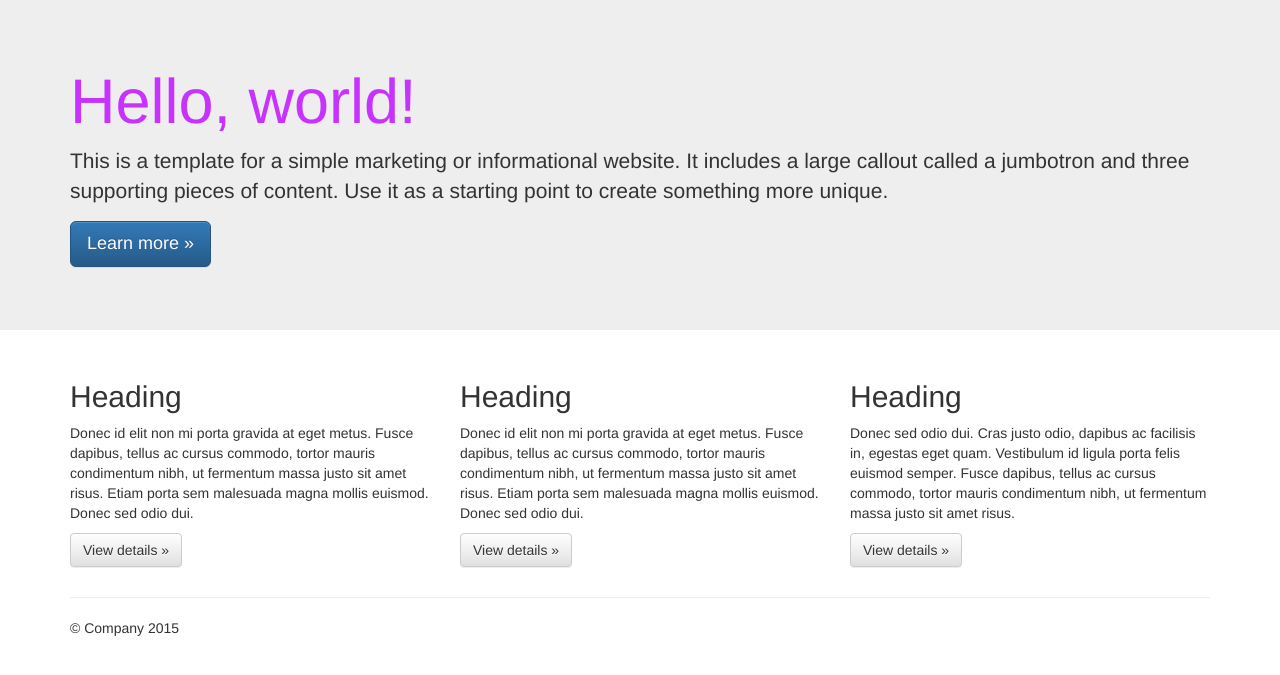
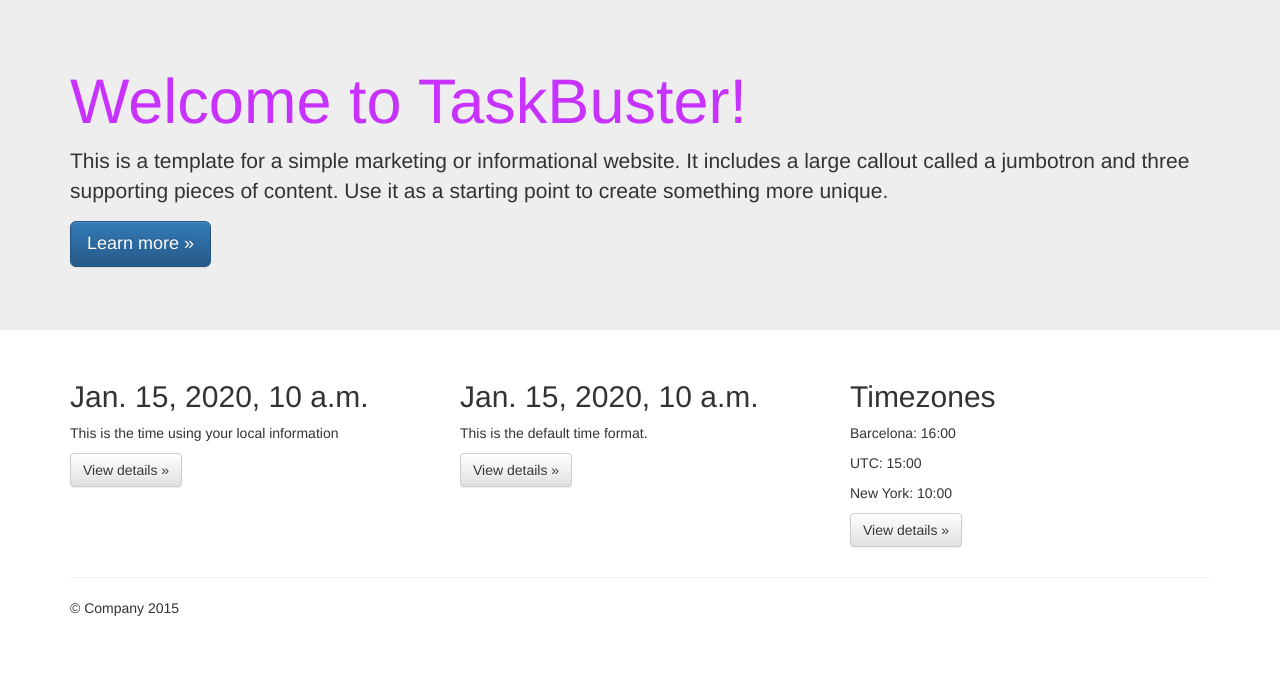
Before and after one commit to caiquepereira/taskbuster, a Django app: template taskbuster/taskbuster/templates/taskbuster/index.html in a window 1280 px wide. Shown: the part 51-726 px from the top of the page. Run offline with Django 3.2, Linux system fonts and the light colour scheme; the template is opened without the code that fills it: most values are stand-ins (such as "Sample title", 1, 10 or a date in 2020); some libraries are stand-ins or nearby versions.

Commit message:
Internationalized and localized bruh

```diff
--- a/requirements/base.txt
+++ b/requirements/base.txt
@@ -1 +1,2 @@
 Django==1.8.2
+pytz==2015.4
--- a/taskbuster/taskbuster/templates/taskbuster/index.html
+++ b/taskbuster/taskbuster/templates/taskbuster/index.html
@@ -1,11 +1,14 @@
 {% extends "base.html" %}
+{% load i18n %}
+{% load l10n %}
+{% load tz %}
 {% block head_title %}TaskBuster Django Tutorial{% endblock %}
 {% block content %}
     <!-- Main jumbotron for a primary marketing message or call to action -->
     <div class="jumbotron">
       <div class="container">
-        <h1>Hello, world!</h1>
-        <p>This is a template for a simple marketing or informational website. It includes a large callout called a jumbotron and three supporting pieces of content. Use it as a starting point to create something more unique.</p>
+        <h1>{% trans "Welcome to TaskBuster!" %}</h1>
+        <p>{% blocktrans %}This is a template for a simple marketing or informational website. It includes a large callout called a jumbotron and three supporting pieces of content. Use it as a starting point to create something more unique. {% endblocktrans %}</p>
         <p><a class="btn btn-primary btn-lg" href="#" role="button">Learn more &raquo;</a></p>
       </div>
     </div>
@@ -14,18 +17,20 @@
       <!-- Example row of columns -->
       <div class="row">
         <div class="col-md-4">
-          <h2>Heading</h2>
-          <p>Donec id elit non mi porta gravida at eget metus. Fusce dapibus, tellus ac cursus commodo, tortor mauris condimentum nibh, ut fermentum massa justo sit amet risus. Etiam porta sem malesuada magna mollis euismod. Donec sed odio dui. </p>
+          <h2 id="local-date">{{today}}</h2>
+          <p>This is the time using your local information</p>
           <p><a class="btn btn-default" href="#" role="button">View details &raquo;</a></p>
         </div>
         <div class="col-md-4">
-          <h2>Heading</h2>
-          <p>Donec id elit non mi porta gravida at eget metus. Fusce dapibus, tellus ac cursus commodo, tortor mauris condimentum nibh, ut fermentum massa justo sit amet risus. Etiam porta sem malesuada magna mollis euismod. Donec sed odio dui. </p>
+          <h2 id="non-local-date">{{today|unlocalize}}</h2>
+          <p>This is the default time format.</p>
           <p><a class="btn btn-default" href="#" role="button">View details &raquo;</a></p>
        </div>
         <div class="col-md-4">
-          <h2>Heading</h2>
-          <p>Donec sed odio dui. Cras justo odio, dapibus ac facilisis in, egestas eget quam. Vestibulum id ligula porta felis euismod semper. Fusce dapibus, tellus ac cursus commodo, tortor mauris condimentum nibh, ut fermentum massa justo sit amet risus.</p>
+          <h2>Timezones</h2>
+          <p>Barcelona: <span id="time-tz">{{now|timezone:"Europe/Madrid"|time:"H:i"}}</span></p>
+          <p>UTC: <span id="time-utc">{{now|utc|time:"H:i"}}</span></p>
+          <p>New York: <span id="time-ny">{{now|timezone:"US/Eastern"|time:"H:i"}}</span></p>
           <p><a class="btn btn-default" href="#" role="button">View details &raquo;</a></p>
         </div>
       </div>
--- a/taskbuster/taskbuster/test.py
+++ b/taskbuster/taskbuster/test.py
@@ -1,16 +1,18 @@
 # -*- coding: utf-8 -*-
 from django.test import TestCase
 from django.core.urlresolvers import reverse
-
+from django.utils.translation import activate
 
 class TestHomePage(TestCase):
 
     def test_uses_index_template(self):
         """ Ensure we are using the index template on the homepage"""
+        activate('en')
         response = self.client.get(reverse("home"))
         self.assertTemplateUsed(response, "taskbuster/index.html")
 
     def test_uses_base_template(self):
         """ Ensure the base template is used as part of the homepage"""
+        activate('en')
         response = self.client.get(reverse("home"))
         self.assertTemplateUsed(response, "base.html")
--- a/taskbuster/taskbuster/urls.py
+++ b/taskbuster/taskbuster/urls.py
@@ -15,10 +15,13 @@ Including another URLconf
 """
 from django.conf.urls import include, url
 from django.contrib import admin
+from django.conf.urls.i18n import i18n_patterns
 from .views import home, home_files
 
 urlpatterns = [
-    url(r'^admin/', include(admin.site.urls)),
-    url(r'^$', home, name='home'),
     url(r'^(?P<filename>(robots.txt)|(humans.txt))$', home_files, name='home-files'),
 ]
+urlpatterns += i18n_patterns(
+    url(r'^$', home, name='home'),
+    url(r'^admin/', include(admin.site.urls)),
+)
```
Also changed, not shown: taskbuster/functional_tests/test_all_users.py (+31 -0 lines), taskbuster/taskbuster/settings/base.py (+11 -2 lines), taskbuster/taskbuster/views.py (+5 -2 lines), taskbuster/taskbuster/locale/es/LC_MESSAGES/django.po (added), 3 other files.
